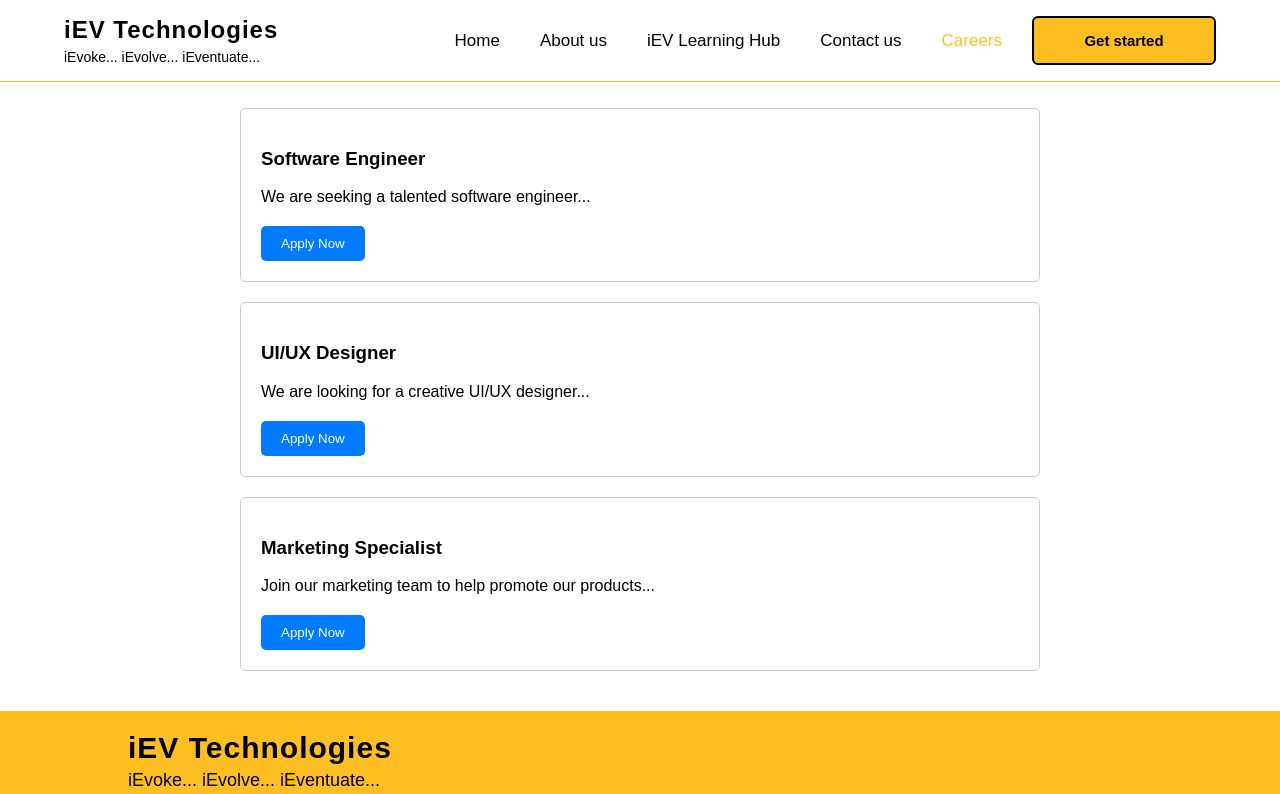
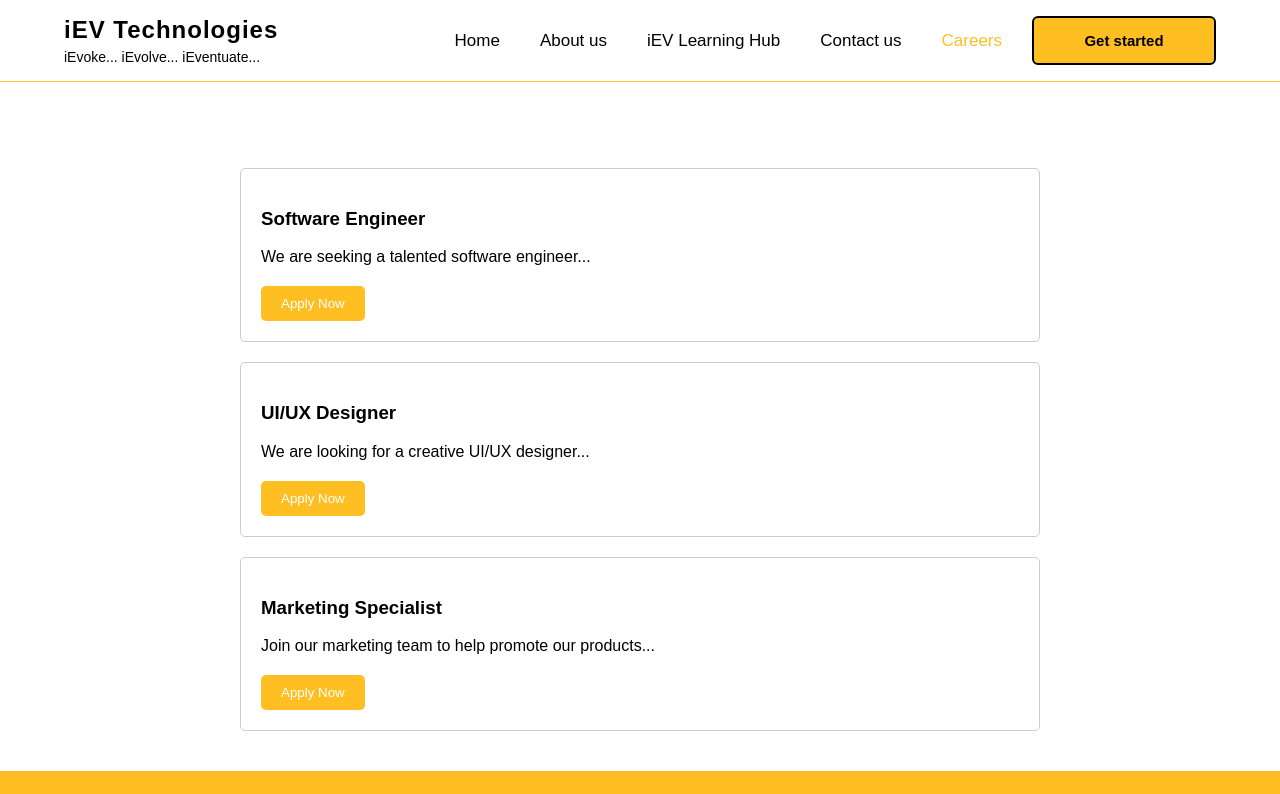
Before and after one commit to iev21/iev-frontend, an Angular app: page /careers in a window 1280 px wide. Shown: the top 794 px of the page. Built offline with nearby package versions, Linux system fonts and the light colour scheme.

Commit message:
Update careers.component.scss

```diff
--- a/src/app/careers/careers.component.scss
+++ b/src/app/careers/careers.component.scss
@@ -8,7 +8,7 @@
 
 h2 {
   font-size: 24px;
-  margin-bottom: 40px;
+  margin-bottom: 100px;
 }
 
 p {
@@ -28,7 +28,7 @@ li {
 }
 
 button {
-  background-color: #007bff;
+  background-color: rgb(255, 191, 35);
   color: white;
   border: none;
   padding: 10px 20px;
```
